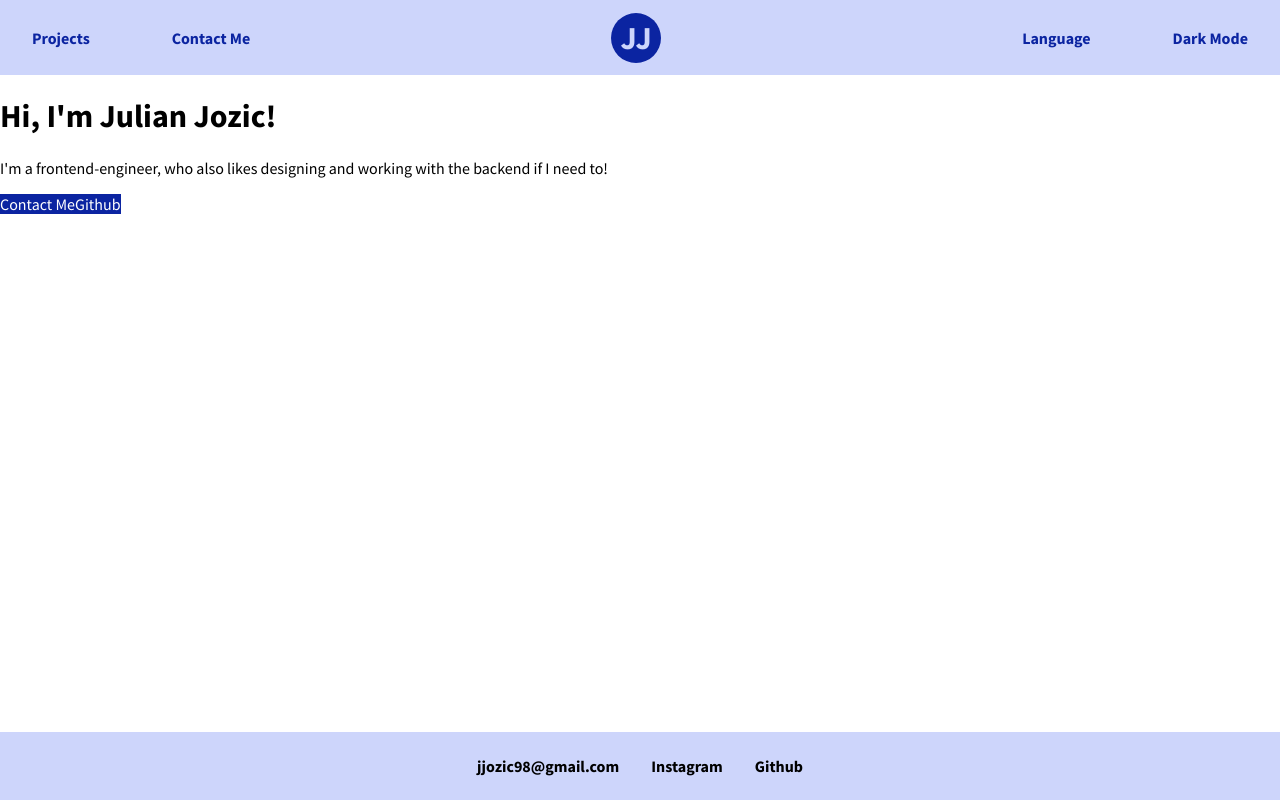
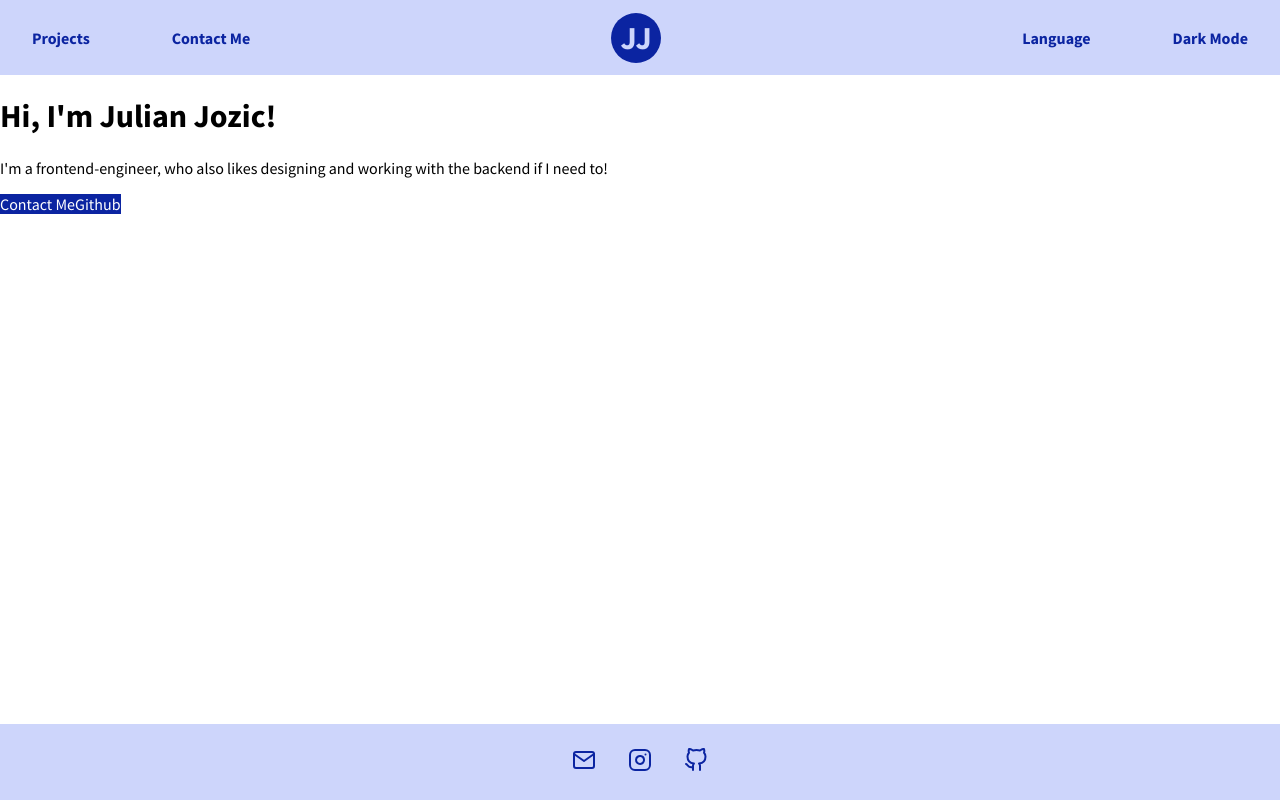
Before and after one commit to jjozic/jj-portfolio-2021, a Next.js app: page / in a window 1280 px wide. Built offline with nearby package versions, Linux system fonts and the light colour scheme.

Commit message:
added icons and styling to the footer

```diff
--- a/components/Footer/index.jsx
+++ b/components/Footer/index.jsx
@@ -1,19 +1,21 @@
-import ExternalLink from "../../helpers/ExternalLink";
-import styles from '@/styles/Footer.module.scss';
+import { FiGithub, FiInstagram, FiMail } from "react-icons/fi";
+
+import ExternalLink from "@/helpers/ExternalLink";
+import styles from "@/styles/Footer.module.scss";
 
 const Footer = () => {
   return (
     <footer className={styles.wrapper}>
       <div className={styles.links}>
-        <ExternalLink
-          link="mailto:jjozic98@gmail.com"
-          name="jjozic98@gmail.com"
-        />
-        <ExternalLink
-          link="https://instagram.com/julianjozic"
-          name="Instagram"
-        />
-        <ExternalLink link="https://github.com/jjozic" name="Github" />
+        <ExternalLink link="mailto:jjozic98@gmail.com">
+          <FiMail className={styles.icon}/>
+        </ExternalLink>
+        <ExternalLink link="https://instagram.com/julianjozic">
+          <FiInstagram className={styles.icon}/>
+        </ExternalLink>
+        <ExternalLink link="https://github.com/jjozic">
+          <FiGithub className={styles.icon}/>
+        </ExternalLink>
       </div>
     </footer>
   );
--- a/jsconfig.json
+++ b/jsconfig.json
@@ -3,6 +3,7 @@
         "baseUrl": ".",
         "paths": {
             "@/components/*": ["components/*"],
+            "@/helpers/*": ["helpers/*"],
             "@/styles/*": ["styles/*"],
             "@/config/*": ["config/*"],
         }
--- a/package.json
+++ b/package.json
@@ -11,6 +11,7 @@
     "next": "^11.0.0",
     "react": "^17.0.2",
     "react-dom": "^17.0.2",
+    "react-icons": "^4.2.0",
     "sass": "^1.35.1",
     "styled-components": "^5.3.0"
   },
--- a/styles/Footer.module.scss
+++ b/styles/Footer.module.scss
@@ -20,3 +20,12 @@
       text-decoration: underline;
   }
 }
+
+.icon {
+  font-size: 1.5rem;
+  color: var(--dark);
+  transition: all 0.2s ease;
+  &:hover {
+    transform: scale(1.2);
+  }
+}
```
Also changed, not shown: 1 other file (tests, documents, lock files or other folders).
